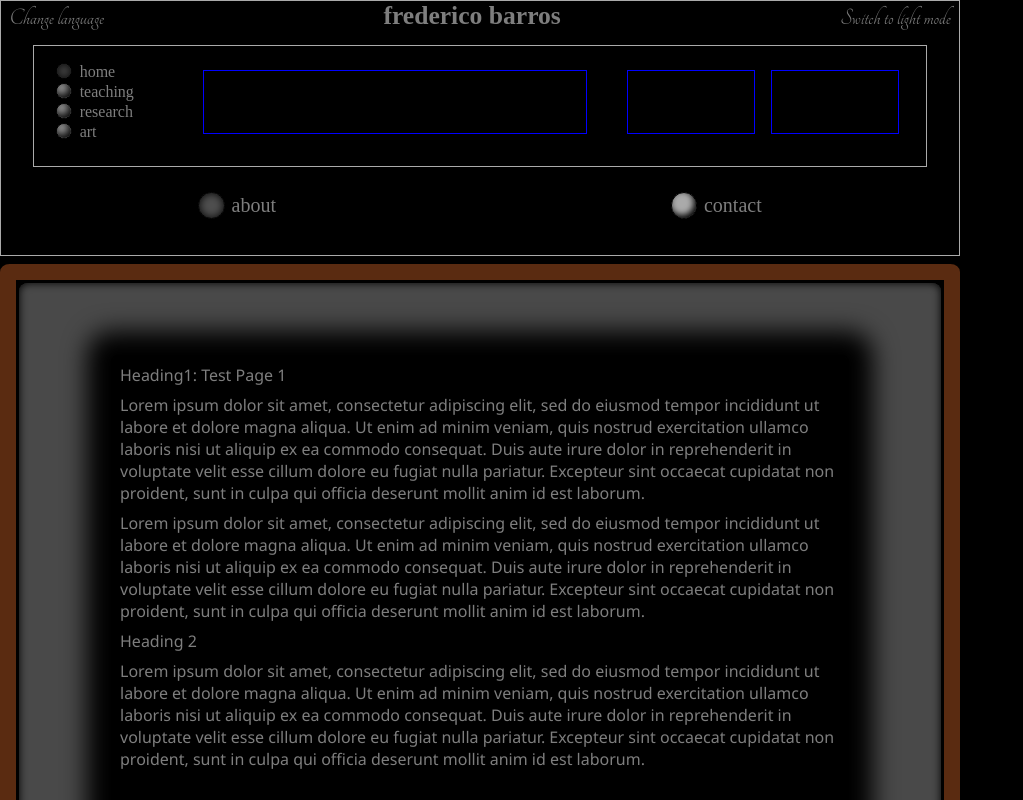
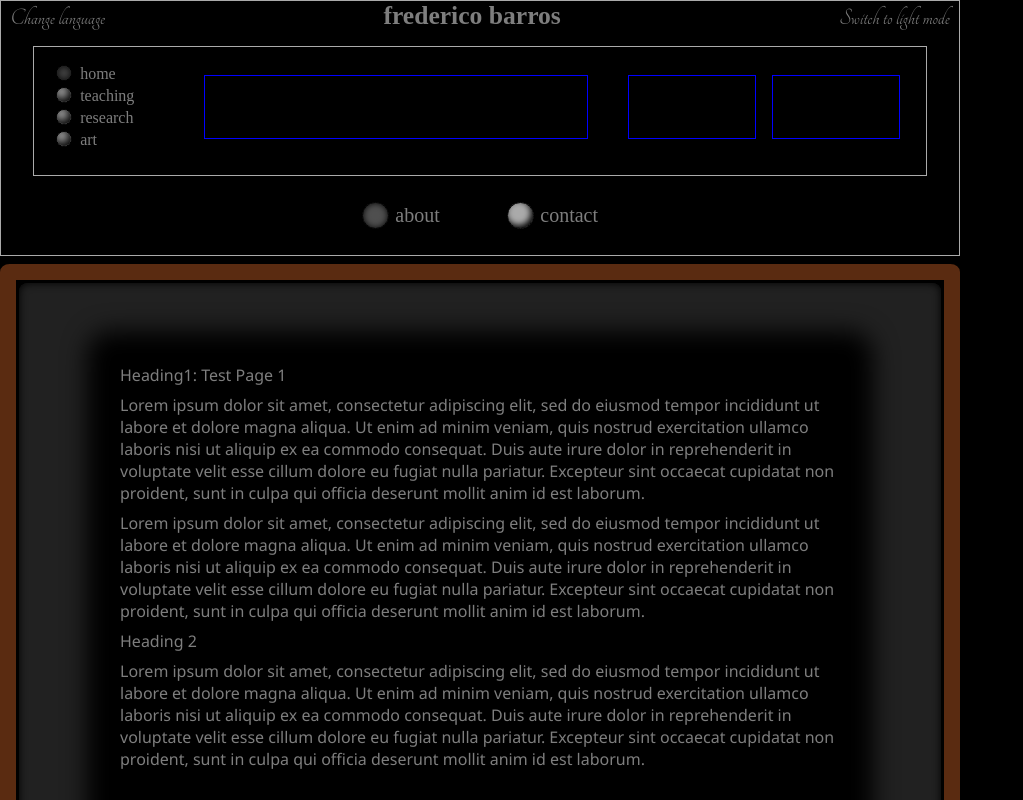
Before and after one commit to fredmbarros/siteNewVersion, a React (Vite) app: page /art/illustration in a window 1280 px wide. Shown: the top 800 px of the page, without its empty margins (0-1023 px from the left). Built offline with nearby package versions, Linux system fonts and the light colour scheme; a web font is replaced by a local one.

Commit message:
More styling tweaks

```diff
--- a/src/PageContents.jsx
+++ b/src/PageContents.jsx
@@ -9,7 +9,6 @@ const PageContents = () => {
         </p>
       ))}
     </div>
-    // <div>Page contents</div>
   );
 };
 
--- a/src/style.css
+++ b/src/style.css
@@ -24,7 +24,7 @@ h1 {
 }
 
 button {
-  border: none;
+  border: solid 1px rgb(0, 0, 0);
   background-color: rgba(0, 0, 0, 0);
 }
 
@@ -87,21 +87,25 @@ button {
   border-radius: 50%;
   margin: 0 0.5em 0 0;
   box-shadow: inset -0.15em -0.2em 0.5em rgb(0, 0, 0);
+  transition: "transform 0.1s ease-in-out";
 }
 
 .selected {
   background-color: #4f4f4f;
-  box-shadow: inset 0em 0em 0.6em rgb(0, 0, 0);
+  box-shadow: inset 0em 0em 0.5em rgb(0, 0, 0);
+  transition: "transform 0.1s ease-in-out";
 }
 
 .selector-btn-large {
   height: 2em;
   width: 2em;
+  /* background-color: #454545; */
 }
 
 .selector-btn-medium {
   height: 1em;
   width: 1em;
+  /* background-color: #454545; */
 }
 
 .selector-btn-small {
@@ -125,12 +129,13 @@ button {
 
 .sub-page-selector-container {
   display: flex;
-  justify-content: space-around;
+  justify-content: center;
 }
 
 .sub-page-select {
+  display: flex;
   align-items: center;
-  display: flex;
+  margin: 0 2em;
 }
 
 .sub-page-title {
@@ -153,7 +158,7 @@ button {
   justify-content: space-around;
   margin: 0.2em;
   border-radius: 1%;
-  background-color: #494949;
+  background-color: #212121;
   height: 100vh;
   width: auto;
   box-shadow: inset 0em 0em 0.5em rgb(0, 0, 0);
```
